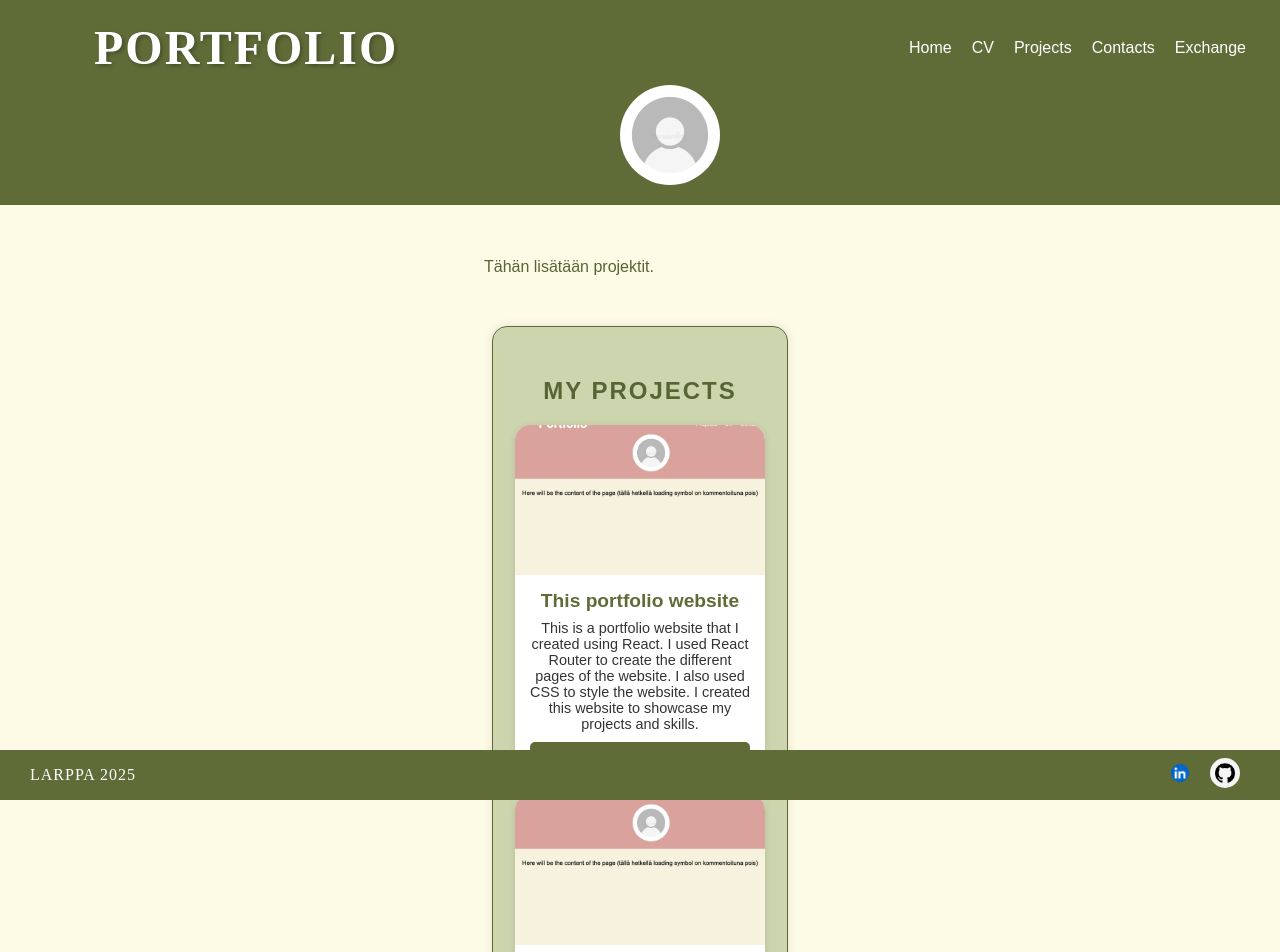
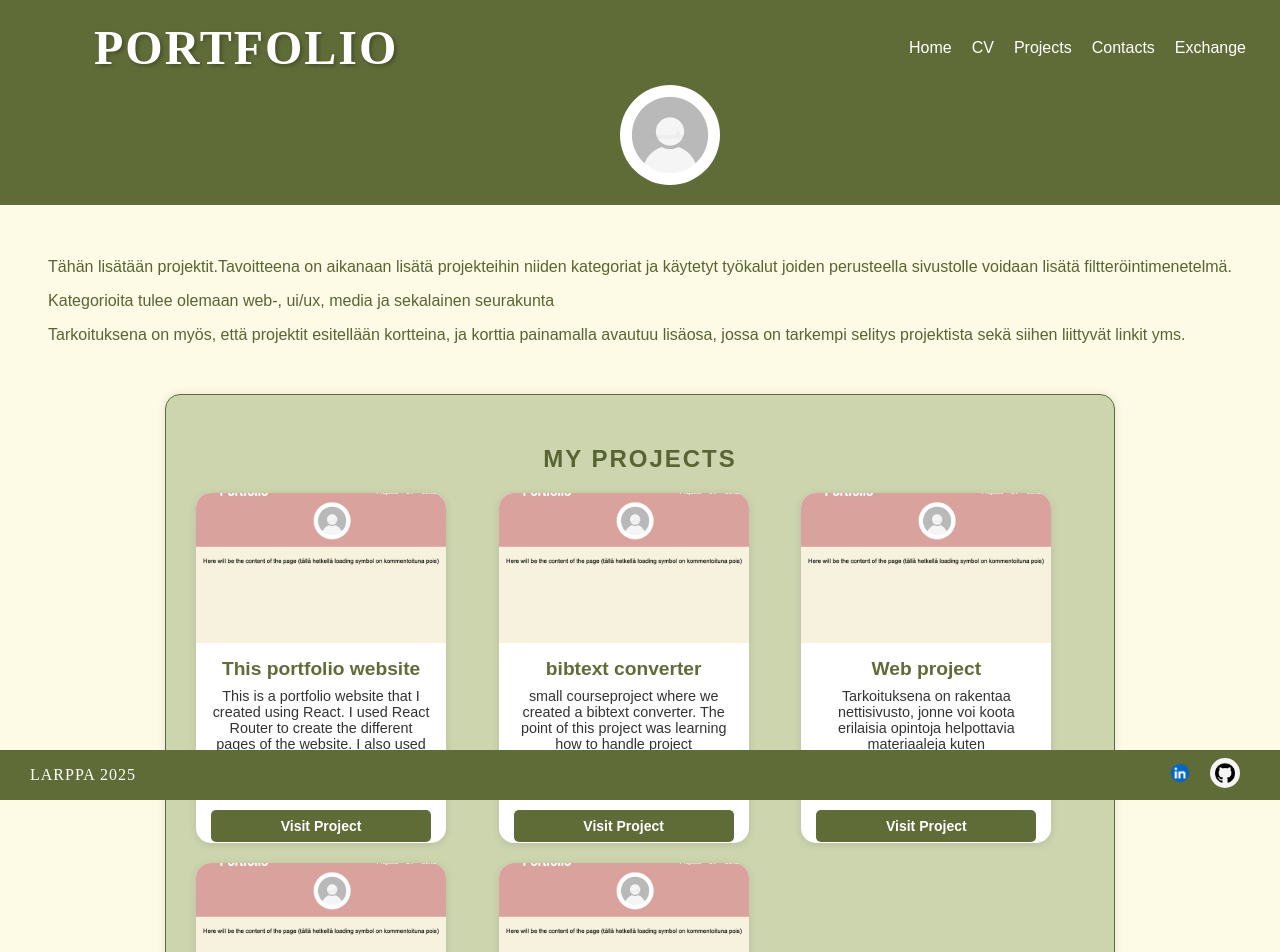
Before and after one commit to lehtio/portfolio, a React (Vite) app in the folder portfolio/: page /projects in a window 1280 px wide. Shown: the top 952 px of the page. Built offline with nearby package versions, Linux system fonts and the light colour scheme.

Commit message:
opinto- ja projektisivujen päivitystä

```diff
--- a/portfolio/src/components/Opinnot.jsx
+++ b/portfolio/src/components/Opinnot.jsx
@@ -11,13 +11,13 @@ const studies = [
   {
     school: "Jyväskylän yliopisto",
     degree: "Tekniikan Kandidaatti",
-    description: "Opiskelen Jyväskylän yliopistossa pääaineena tieto- ja ohjelmistotekniikkaa ja sivuaineena liiketaloutta ja kyberturvallisuutta",
+    description: "Kandidaatintutkintoni pääaineena oli tieto- ja ohjelmistotekniikka ja sivuaineopintoina business administration ja cyber security. Kirjoitin kandidaatin tutkielman arvosanalla 5 aiheesta pääsyoikeuksien katselmointi osana pääsyoikeuksien hallinnan kehittämistä. Tutkintoni keskiarvoksi tuli 4,5.",
     studytime: "2022-2024"
   },
   {
     school: "TU Graz",
     degree: "Vaihto, maisterin tutkinnon sivuainekokonaisuus",
-    description: "Tavoitteenani on suorittaa maisterin tutkintoni sivuainekokonaisuus TU Grazissa innovation and industrial management-ohjelmassa.",
+    description: "Tavoitteenani on suorittaa maisterin tutkintoni sivuainekokonaisuus TU Grazissa innovation and industrial management-ohjelmassa. Kursseista voit lukea tarkemmin vaihtosivultani joka löytyy osoitteesta",
     studytime: "2024-2026",
     link: "/exchange"
   }
--- a/portfolio/src/components/Projects.jsx
+++ b/portfolio/src/components/Projects.jsx
@@ -6,26 +6,31 @@ const projects = [
     image: projectImage,
     description: "This is a portfolio website that I created using React. I used React Router to create the different pages of the website. I also used CSS to style the website. I created this website to showcase my projects and skills.",
     link: "https://github.com/lehtio/portfolio",
+    category:"web"
   },
   { name: "bibtext converter",
     image: projectImage,
     description: "small courseproject where we created a bibtext converter. The point of this project was learning how to handle project management and how to work in a team. We used Scrum as our project management method.",
-    link: "https://github.com/lehtio/miniproject?tab=readme-ov-file"
+    link: "https://github.com/lehtio/miniproject?tab=readme-ov-file",
+    category:"web"
   },
   { name: "Web project",
     image: projectImage,
     description: "Tarkoituksena on rakentaa nettisivusto, jonne voi koota erilaisia opintoja helpottavia materiaaleja kuten lukusuunnitelmapohjat ja kootut linkit eri opintokokonaisuuksien Quizletteihin.",
-    link: "https://github.com/lehtio/webproject"
+    link: "https://github.com/lehtio/webproject",
+    category:"web"
   },
   { name: "Small weather app",
     image: projectImage,
     description: "I created a small weather app using React. I used the OpenWeatherMap API to get the weather data. I created this app to practice using APIs in React.",
-    link: "https://github.com/lehtio/projects"
+    link: "https://github.com/lehtio/projects",
+    category:"web"
   },
   { name: "Ohjelmointi 2 kurssin vakuutustenhallinnan sovellus",
     image: projectImage,
     description: "Ohjelmointi 2 kurssin lopputyönä tehty vakuutustenhallinnan sovellus, jossa voi muokata, poistaa ja lisätä vakuutuksia käyttäjille.",
-    link: "https://github.com/osterava/Sovellus-vakuutusten-hallintaan-ohj2"
+    link: "https://github.com/osterava/Sovellus-vakuutusten-hallintaan-ohj2",
+    category: "desktop application"
   },
 ];
 
--- a/portfolio/src/pages/projektiSivu.jsx
+++ b/portfolio/src/pages/projektiSivu.jsx
@@ -1,4 +1,4 @@
-import LoadingScreen from "../components/LoadingScreen";
+/*import LoadingScreen from "../components/LoadingScreen";*/
 import Projektit from "../components/Projects.jsx";
 import React from "react";
 import "../styles/Projects.css";
@@ -8,8 +8,10 @@ export default function Projects() {
     return (
       <div className="projekti-container">
         <h1>Omat prokkikset</h1>
-        <p>Tähän lisätään projektit.</p>
+        <p>Tähän lisätään projektit.Tavoitteena on aikanaan lisätä projekteihin niiden kategoriat ja käytetyt työkalut joiden perusteella sivustolle voidaan lisätä filtteröintimenetelmä.</p>
 
+        <p>Kategorioita tulee olemaan web-, ui/ux, media ja sekalainen seurakunta</p>
+        <p>Tarkoituksena on myös, että projektit esitellään kortteina, ja korttia painamalla avautuu lisäosa, jossa on tarkempi selitys projektista sekä siihen liittyvät linkit yms.</p>
         <Projektit />
       </div>
     );
```
